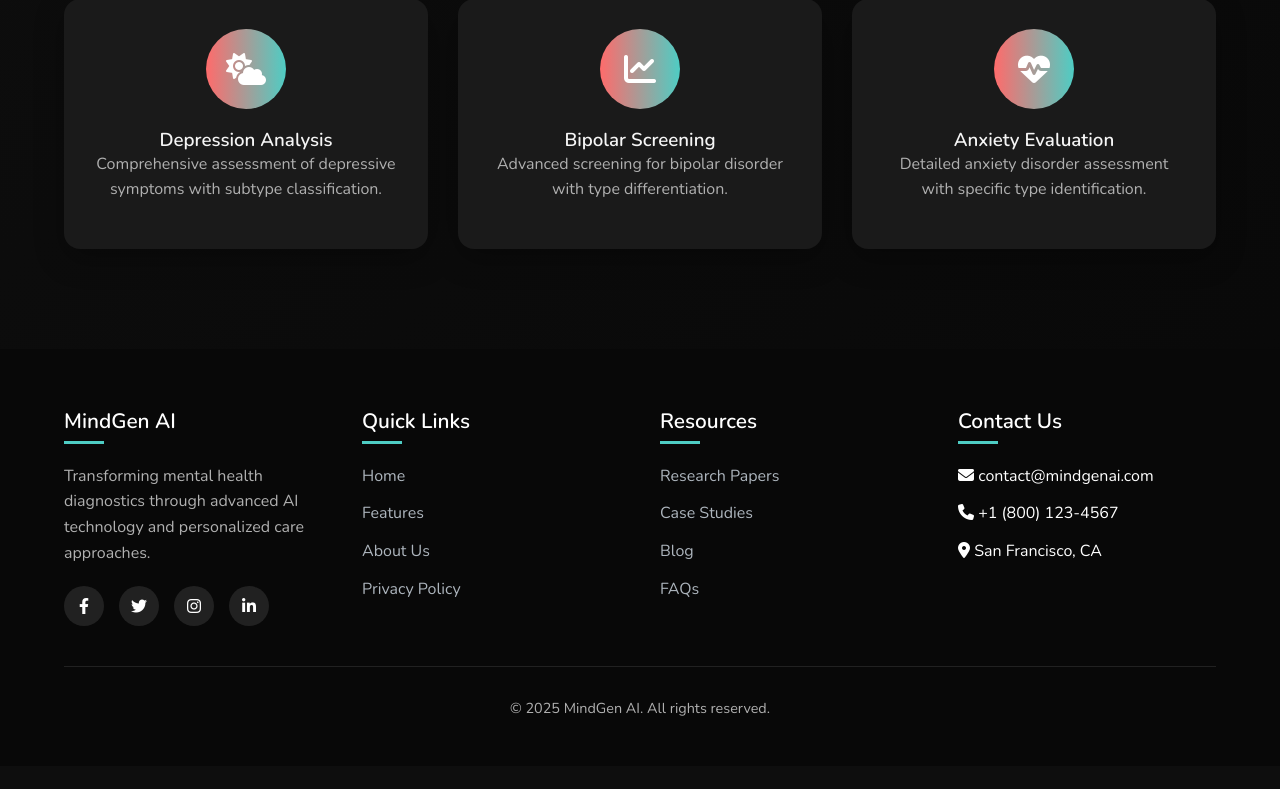
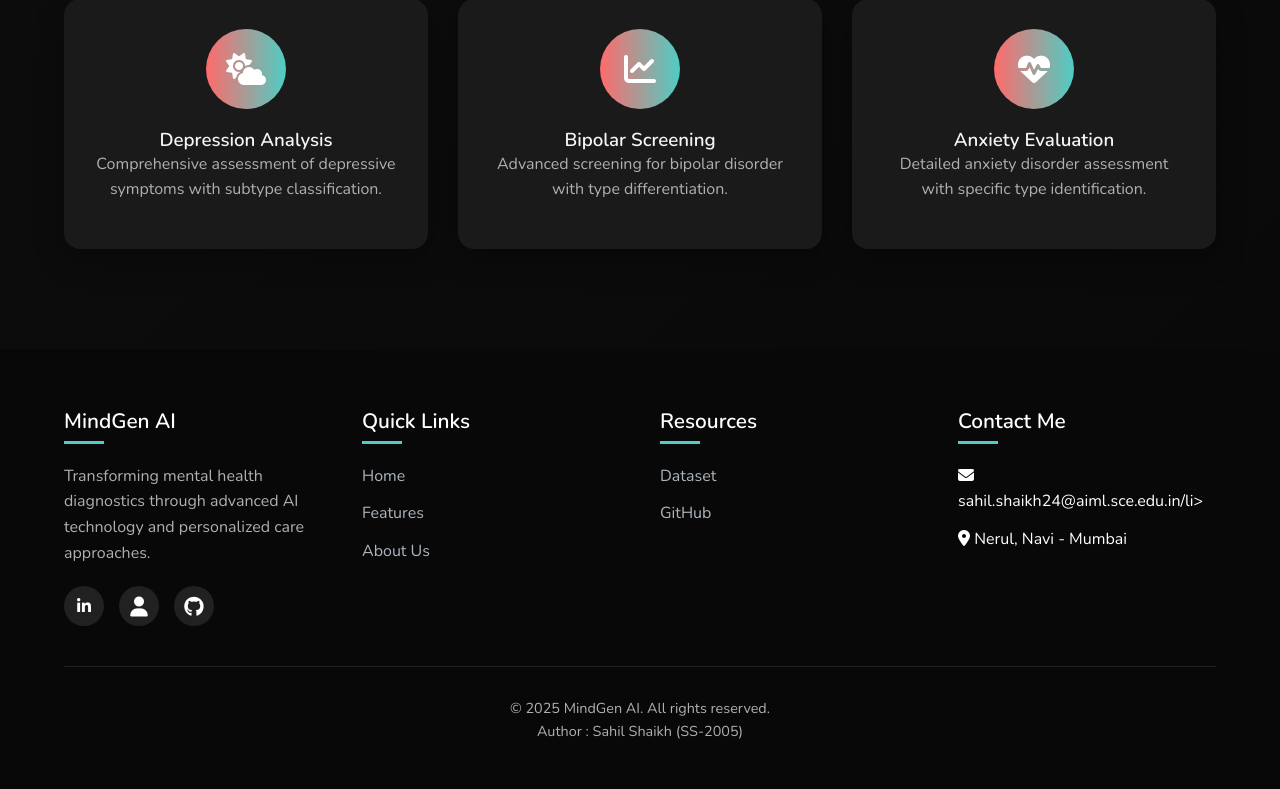
Before and after one commit to SS-2005/Advanced_NeuroNutrigenomics-AI, a Flask app: page / in a window 1280 px wide. Shown: the part 1055-1844 px from the top of the page. Before the commit the page ends 1771 px from the top, so only its background shows below. Run offline with Flask 3, Linux system fonts and the light colour scheme.

Commit message:
Update index.html

```diff
--- a/templates/index.html
+++ b/templates/index.html
@@ -1,3 +1,4 @@
+
 <!DOCTYPE html>
 <html lang="en">
 <head>
@@ -462,10 +463,9 @@
           <h3>MindGen AI</h3>
           <p>Transforming mental health diagnostics through advanced AI technology and personalized care approaches.</p>
           <div class="social-links">
-            <a href="#"><i class="fab fa-facebook-f"></i></a>
-            <a href="#"><i class="fab fa-twitter"></i></a>
-            <a href="#"><i class="fab fa-instagram"></i></a>
-            <a href="#"><i class="fab fa-linkedin-in"></i></a>
+            <a href="https://www.linkedin.com/in/sahilshaikh110205/"><i class="fab fa-linkedin-in"></i></a>
+            <a href="https://ss-2005.github.io/Sahil-Shaikh-Portfolio/" class="text-light"><i class="fas fa-user fa-lg"></i></a>
+            <a href="https://github.com/SS-2005/" class="text-light me-3"><i class="fab fa-github fa-lg"></i></a>
           </div>
         </div>
         <div class="footer-column">
@@ -474,29 +474,25 @@
             <li><a href="#">Home</a></li>
             <li><a href="#features">Features</a></li>
             <li><a href="#about">About Us</a></li>
-            <li><a href="#">Privacy Policy</a></li>
           </ul>
         </div>
         <div class="footer-column">
           <h3>Resources</h3>
           <ul class="footer-links">
-            <li><a href="#">Research Papers</a></li>
-            <li><a href="#">Case Studies</a></li>
-            <li><a href="#">Blog</a></li>
-            <li><a href="#">FAQs</a></li>
+            <li><a href="https://github.com/SS-2005/Advanced_NeuroNutrigenomics-AI">Dataset</a></li>
+            <li><a href="https://github.com/SS-2005/Advanced_NeuroNutrigenomics-AI">GitHub</a></li>
           </ul>
         </div>
         <div class="footer-column">
-          <h3>Contact Us</h3>
+          <h3>Contact Me</h3>
           <ul class="footer-links">
-            <li><i class="fas fa-envelope"></i> contact@mindgenai.com</li>
-            <li><i class="fas fa-phone"></i> +1 (800) 123-4567</li>
-            <li><i class="fas fa-map-marker-alt"></i> San Francisco, CA</li>
+            <li><i class="fas fa-envelope"></i> sahil.shaikh24@aiml.sce.edu.in/li>
+            <li><i class="fas fa-map-marker-alt"></i> Nerul, Navi - Mumbai</li>
           </ul>
         </div>
       </div>
       <div class="copyright">
-        <p>&copy; 2025 MindGen AI. All rights reserved.</p>
+        <p>&copy; 2025 MindGen AI. All rights reserved.<br>Author : Sahil Shaikh (SS-2005) </p>
       </div>
     </div>
   </footer>
```
